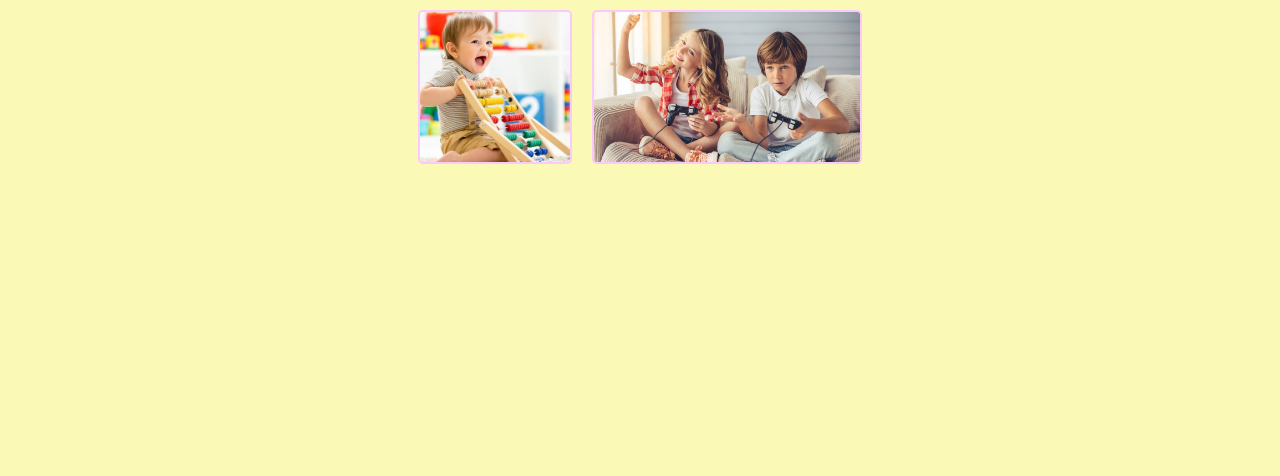
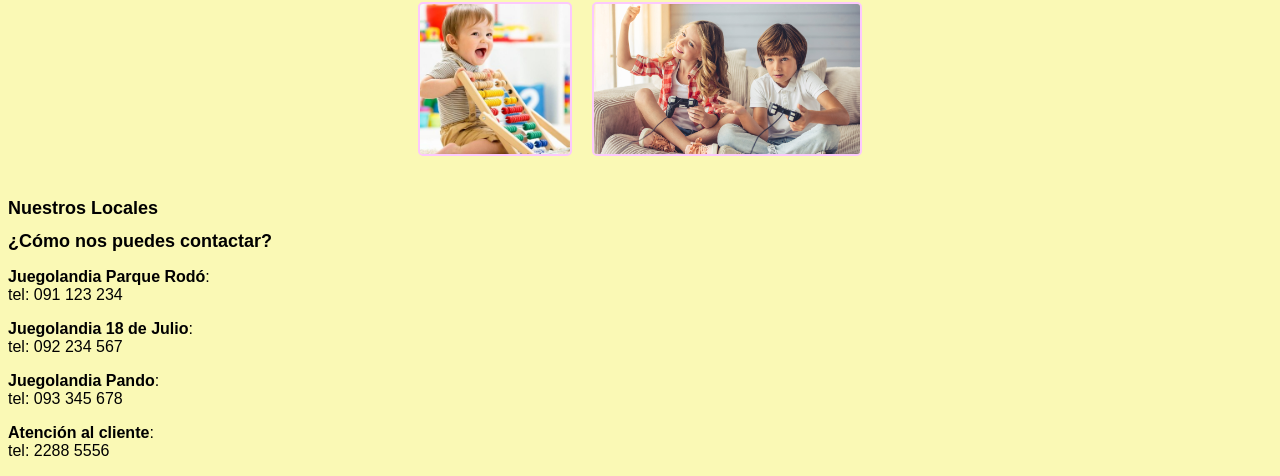
Before and after one commit to SofiaDemora/Juegolandia, a plain HTML site: page index.html in a window 1280 px wide. Shown: the part 1144-1620 px from the top of the page. Before the commit the page ends 1346 px from the top, so only its background shows below. Drawn offline with nearby package versions, Linux system fonts and the light colour scheme.

Commit message:
actualización index.html

```diff
--- a/index.html
+++ b/index.html
@@ -4,25 +4,26 @@
     <meta charset="UTF-8">
     <meta name="viewport" content="width=device-width, initial-scale=1.0">
     <link rel="stylesheet" href="styles.css">
+    <link rel="stylesheet" href="https://unpkg.com/leaflet/dist/leaflet.css" />
     <title>Juegolandia</title>
 
     <link rel="icon" href="img/globoI.ico" type="image/x-icon">
 
 </head>
 <body>
-
+    <div id="Inicio"></div>
     <header>
         <nav>
             <ul>
                 <li><a class="negrita" href="#Inicio">Inicio</a></li>
                 <li><a class="negrita" href="#Servicios">Servicios</a></li>
-                <li><a class="negrita" href="#">Contacto</a></li>
+                <li><a class="negrita" href="#Contacto">Contacto</a></li>
             </ul>
         </nav>
         <img id="cab" src="img/cab.png" alt="cab">
     </header>
 
-    <div id="Inicio">
+
         <div class="categorias">
             <div class="categoria" id="cat1">
                 <h1 class>¿Cuáles son los objetivos de Juegolandia?</h1>
@@ -114,6 +115,29 @@
         <span class="close-btn">&times;</span>
         <img id="full-image" src="" alt="Imagen completa.">
     </div>
+    <div id="Contacto">
+        <h1>Nuestros Locales</h1>
+        <div id="map"></div>
+        <script src="https://unpkg.com/leaflet/dist/leaflet.js"></script>
+
+        <h1>¿Cómo nos puedes contactar?</h1>
+        <div id="nrs">
+            <p><strong>Juegolandia Parque Rodó</strong>:
+                <br>
+                tel: 091 123 234</p>
+            <p><strong>Juegolandia 18 de Julio</strong>:
+                <br>
+                tel: 092 234 567</p>
+            <p><strong>Juegolandia Pando</strong>:
+                <br>
+                tel: 093 345 678</p>
+            <p><strong>Atención al cliente</strong>:
+                <br>
+                tel: 2288 5556</p>
+        </div>
+    </div>
+    </div>
+
     <script src="script.js"></script>
 </body>
 </html>
```
